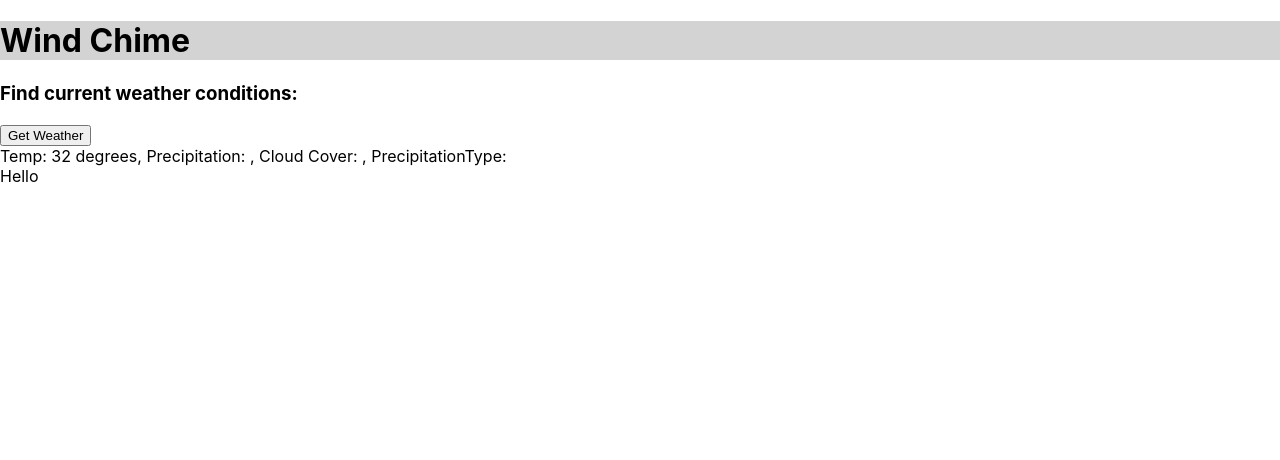
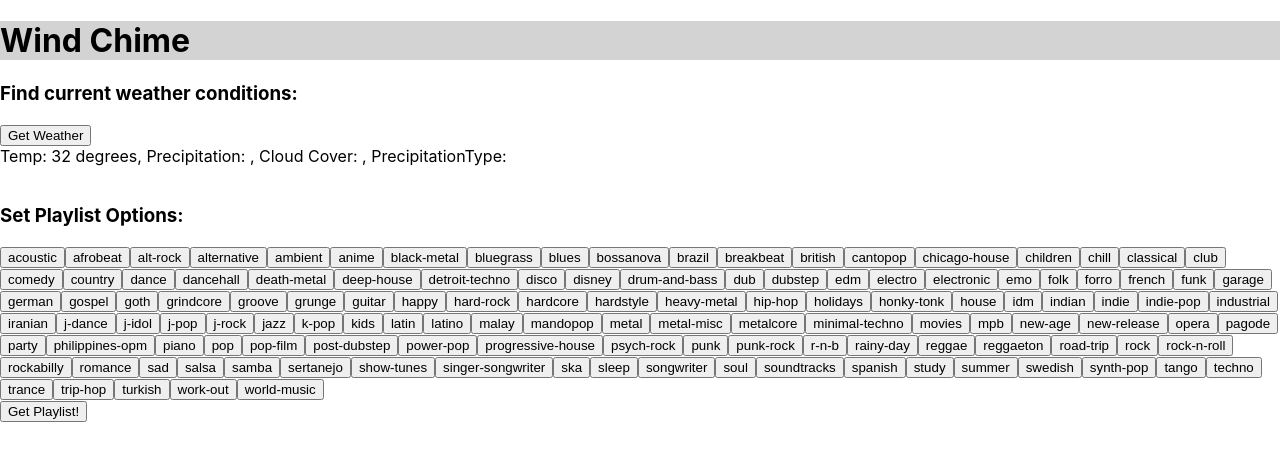
Before and after one commit to erincdustin/windchime-client, a React (Create React App) app: page / in a window 1280 px wide. Shown: the top 460 px of the page. Built offline with nearby package versions, Linux system fonts and the light colour scheme.

Commit message:
get playlist with Genre working

```diff
--- a/src/App.js
+++ b/src/App.js
@@ -5,20 +5,19 @@ import PlaylistResults from './PlaylistResults/PlaylistResults';
 
 class App extends React.Component {
   state= {
-      accessToken: '',
+      accessToken: 'BQCo1nKM7aZ3q6X9OsKErEEqj2Hnwh4chqj9ePIDpdNNVtpMvu93neDK1QjRmce5EboxbPuqT0PmdpOJzZRaQT0bl6aQZonBcjcOHpkELk3rfTWBifHfZNXXwAPhyLGRcS6E5nhD6i7bfN7VeUK-R-iW3RA5Oon10ru8t-46YA1lENncT4k9TPUesvotYmp6p8rBpog',
       songs: null,
       locationKey: '15038_PC',
       weather: null,
-      genreChoice: null,
+      genreChoice: 'acoustic',
       id: null,
-      topArtists: null,
+      // topArtists: null,
       playlistId: null,
       snapshot: null,
-      targetEnergy: '',
-      targetValence: '',
+      targetEnergy: .3,
+      targetValence: .3,
       targetTempo: '',
-      targetDance: '',
-      targetPopularity: '',
+      targetPopularity: 20,
   };
 
   handleGenrePlaylist = () => {
@@ -129,8 +128,6 @@ class App extends React.Component {
   }
 
   handleSearchWeather = () => {
-    console.log('this.state', this.state);
-
     const WEATHER_BASE_URL = `http://dataservice.accuweather.com/currentconditions/v1/${this.state.locationKey}?apikey=HGhQvGsArNhNHkbK4EAnuX09P8mP8Qk8&language=en-us&details=true`;
 
     fetch(WEATHER_BASE_URL)
@@ -139,7 +136,13 @@ class App extends React.Component {
         console.log(res);
         const weather = res[0];
         this.setState({ weather })
+        console.log(this.state);
       })
+  }
+
+  setGenre = (genreChoice) => {
+    this.setState({ genreChoice });
+    console.log(this.state);
   }
 
   render() {
@@ -150,7 +153,7 @@ class App extends React.Component {
       </header>
       <main className="App__main">
         <section className="Options">
-          <PlaylistOptions searchWeather= {this.handleSearchWeather} weather={this.state.weather}/>
+          <PlaylistOptions searchWeather= {this.handleSearchWeather} weather={this.state.weather} setGenre={this.setGenre} getGenrePlaylist={this.handleGenrePlaylist}/>
         </section>
         <section>
           <PlaylistResults playlistId={this.state.playlistId} snapshot={this.state.snapshot}/>
--- /dev/null
+++ b/src/GenreList.js
@@ -0,0 +1,128 @@
+export default [
+  'acoustic',
+  'afrobeat',
+  'alt-rock',
+  'alternative',
+  'ambient',
+  'anime',
+  'black-metal',
+  'bluegrass',
+  'blues',
+  'bossanova',
+  'brazil',
+  'breakbeat',
+  'british',
+  'cantopop',
+  'chicago-house',
+  'children',
+  'chill',
+  'classical',
+  'club',
+  'comedy',
+  'country',
+  'dance',
+  'dancehall',
+  'death-metal',
+  'deep-house',
+  'detroit-techno',
+  'disco',
+  'disney',
+  'drum-and-bass',
+  'dub',
+  'dubstep',
+  'edm',
+  'electro',
+  'electronic',
+  'emo',
+  'folk',
+  'forro',
+  'french',
+  'funk',
+  'garage',
+  'german',
+  'gospel',
+  'goth',
+  'grindcore',
+  'groove',
+  'grunge',
+  'guitar',
+  'happy',
+  'hard-rock',
+  'hardcore',
+  'hardstyle',
+  'heavy-metal',
+  'hip-hop',
+  'holidays',
+  'honky-tonk',
+  'house',
+  'idm',
+  'indian',
+  'indie',
+  'indie-pop',
+  'industrial',
+  'iranian',
+  'j-dance',
+  'j-idol',
+  'j-pop',
+  'j-rock',
+  'jazz',
+  'k-pop',
+  'kids',
+  'latin',
+  'latino',
+  'malay',
+  'mandopop',
+  'metal',
+  'metal-misc',
+  'metalcore',
+  'minimal-techno',
+  'movies',
+  'mpb',
+  'new-age',
+  'new-release',
+  'opera',
+  'pagode',
+  'party',
+  'philippines-opm',
+  'piano',
+  'pop',
+  'pop-film',
+  'post-dubstep',
+  'power-pop',
+  'progressive-house',
+  'psych-rock',
+  'punk',
+  'punk-rock',
+  'r-n-b',
+  'rainy-day',
+  'reggae',
+  'reggaeton',
+  'road-trip',
+  'rock',
+  'rock-n-roll',
+  'rockabilly',
+  'romance',
+  'sad',
+  'salsa',
+  'samba',
+  'sertanejo',
+  'show-tunes',
+  'singer-songwriter',
+  'ska',
+  'sleep',
+  'songwriter',
+  'soul',
+  'soundtracks',
+  'spanish',
+  'study',
+  'summer',
+  'swedish',
+  'synth-pop',
+  'tango',
+  'techno',
+  'trance',
+  'trip-hop',
+  'turkish',
+  'work-out',
+  'world-music'
+];
--- a/src/PlaylistOptions/PlaylistOptions.js
+++ b/src/PlaylistOptions/PlaylistOptions.js
@@ -6,7 +6,7 @@ function PlaylistResults(props) {
   return (
     <div>
       <Weather searchWeather={props.searchWeather} weather={props.weather}/>
-      <Seed />
+      <Seed setGenre={props.setGenre} getGenrePlaylist={props.getGenrePlaylist}/>
     </div>
   );
 }
--- a/src/Seed/Seed.js
+++ b/src/Seed/Seed.js
@@ -1,9 +1,28 @@
 import React from 'react';
+import GenreList from '../GenreList';
 
 function Seed(props) {
+
+  const mappedGenres = GenreList.map((genre, index) => {
+    return(
+      <span className="genre-btn" key={index}>
+        <button
+        value={genre}
+        onClick={(e) =>{
+          console.log(e.target.value)
+          props.setGenre(e.target.value)
+        }}
+        className="genre-btn" type="button">{genre}</button>
+      </span>)
+    });
+
   return (
     <div>
-      Hello
+      <br></br>
+      <h3>Set Playlist Options:</h3>
+      {mappedGenres}
+      <br></br>
+      <button onClick={()=> props.getGenrePlaylist()}>Get Playlist!</button>
     </div>
   );
 }
--- a/src/Weather/Weather.js
+++ b/src/Weather/Weather.js
@@ -23,6 +23,7 @@ function Weather(props) {
           onClick={()=> props.searchWeather()}
             className="btn btn-default" type="button">Get Weather</button>
       </span>
+      <br />
       <div>Temp: {((weather.Temperature.Metric.Value) * (9/5)) + 32} degrees,
             Precipitation: {weather.HasPrecipitation},
             Cloud Cover: {weather.CloudCover},
```
